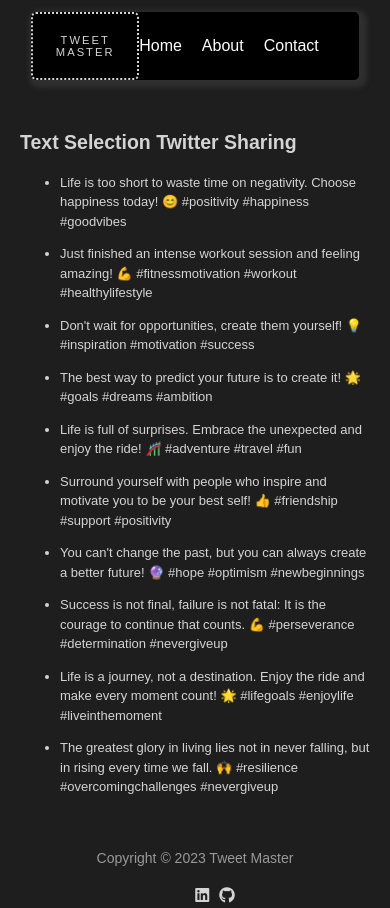
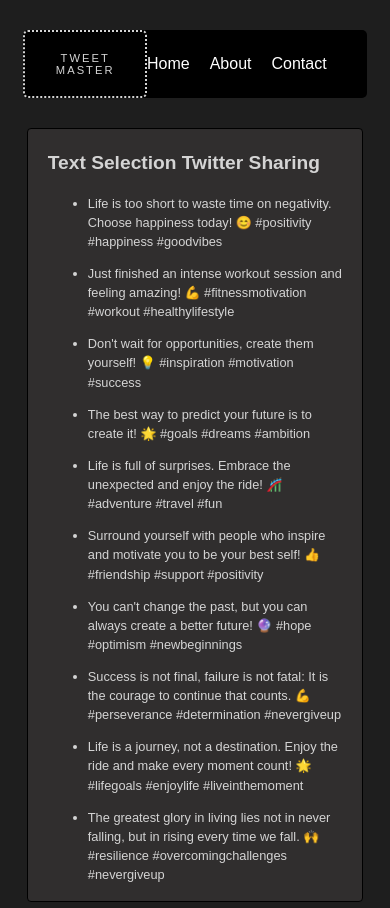
Before and after one commit to sagar803/Twitter-Post, a plain HTML site: page index.html in a window 390 px wide. Shown: the top 908 px of the page. Drawn offline with Linux system fonts and the light colour scheme.

Commit message:
configured more for mobile devices

```diff
--- a/index.css
+++ b/index.css
@@ -9,7 +9,7 @@
 
 /* header */
 header {
-  margin: 3% 8%;
+  margin: 30px 6%;
   background-color: #000000;
   border-radius: 5px;
   color: #FFFFFF;
@@ -17,7 +17,7 @@
   display: flex;
   justify-content: space-between;
   align-items: center;
-  box-shadow: 3px 3px 5px 5px #302e2e ;
+
 }
 /* Navbar */
 nav {
@@ -54,11 +54,15 @@
 }
 /* Main */
 article {
-    padding: 20px;
-    line-height: 1.5;
-    font-size: 13px;
-    max-width: 600px;
-    margin: 0 auto;
+  border-radius: 4px;
+  border: 1px solid black;
+
+  background-color: #302e2e;
+  margin-right: 7%;
+  margin-left: 7%;
+  padding: 1% 5%;
+  line-height: 1.5;
+  font-size: 0.8rem;
 }
 .selected-text-menu {
     display: none;
--- a/index.js
+++ b/index.js
@@ -33,16 +33,18 @@
   }
 
   // Attach event listeners
-  var article = document.querySelector("article");
-  article.addEventListener("pointerup", function (event) {
-    var selectedText = getSelectedText();
-    if (selectedText.length > 0) {
-      var x = event.pageX;
-      var y = event.pageY;
-      showSelectedTextMenu(x, y);
-    //   document.querySelector(".selected-text-menu").style.display = "block";
-    }
-  });
+var article = document.querySelector("article");
+article.addEventListener("pointerup", handleUserInput);
+article.addEventListener("touchend", handleUserInput);
+
+function handleUserInput(event) {
+  var selectedText = getSelectedText();
+  if (selectedText.length > 0) {
+    var x = event.pageX || event.changedTouches[0].pageX;
+    var y = event.pageY || event.changedTouches[0].pageY;
+    showSelectedTextMenu(x, y);
+  }
+}
 
   var shareTwitterButton = document.querySelector(".share-twitter-button");
   shareTwitterButton.addEventListener("click", function (event) {
```
